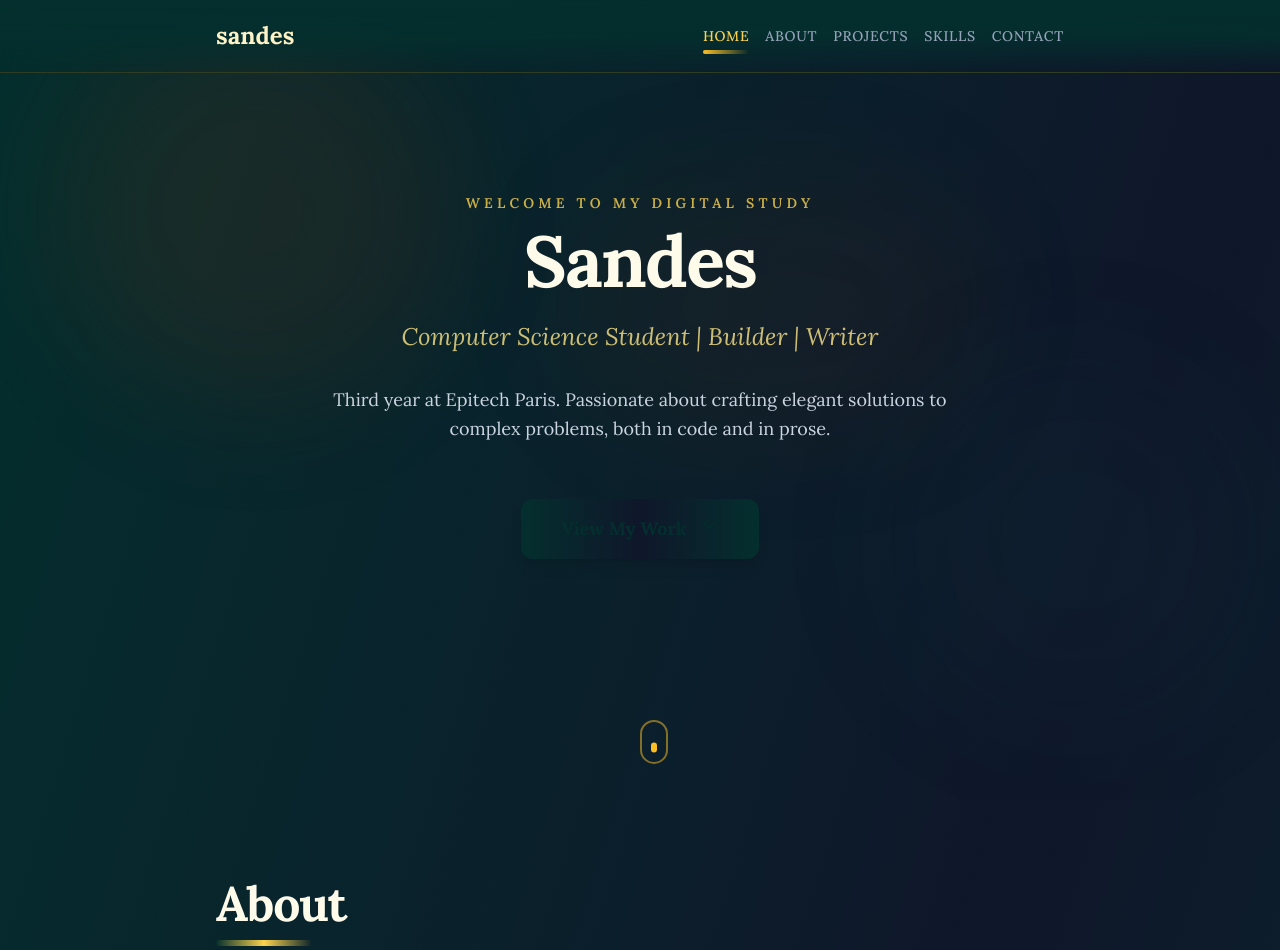
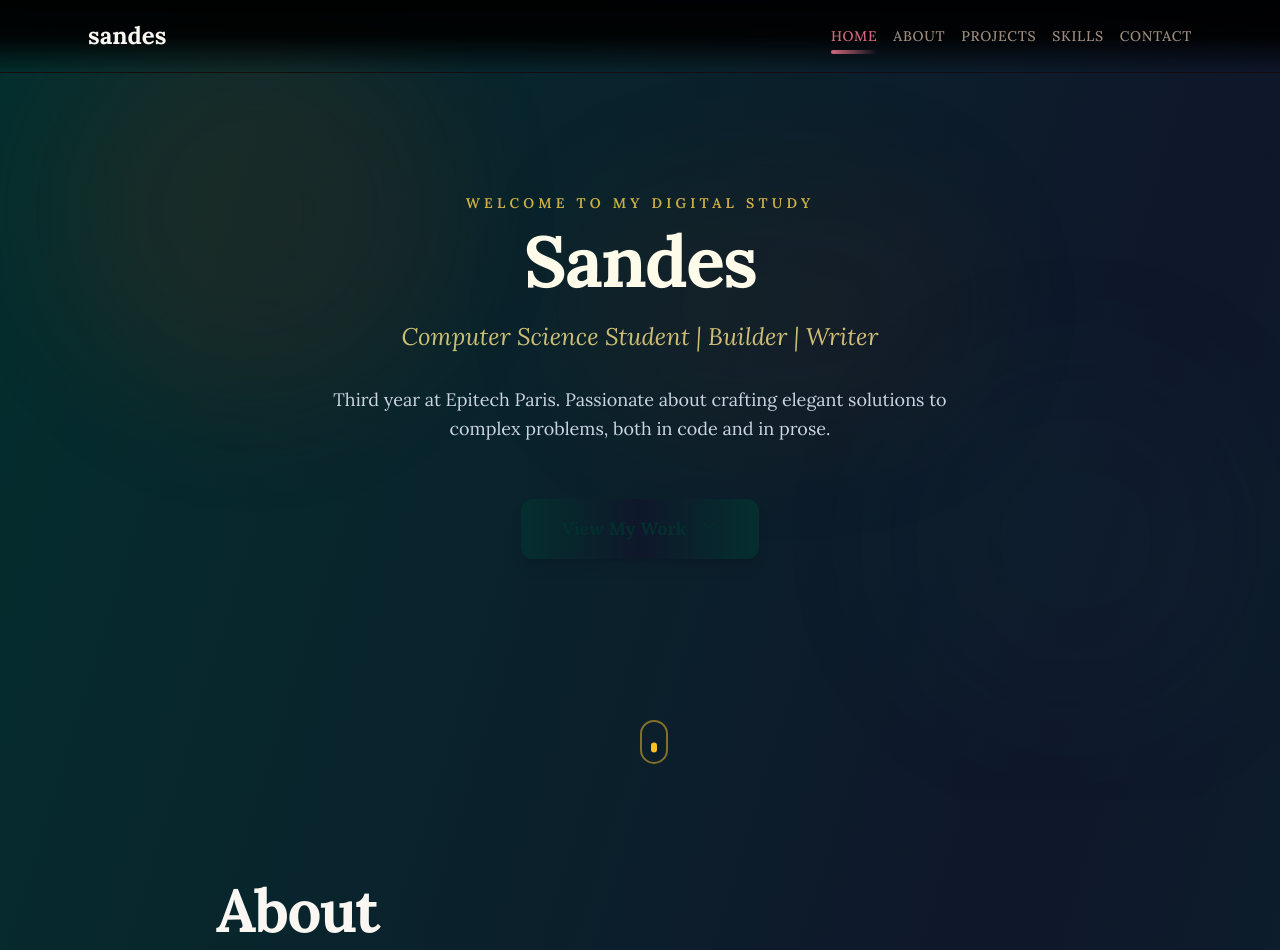
Before and after one commit to Landry-16/sandes.dev, a Next.js app: page / in a window 1280 px wide. Shown: the top 950 px of the page. Built offline with nearby package versions, Linux system fonts and the light colour scheme.

Commit message:
style: retheme Navigation, NavLink, and SectionHeading to Option 1
Nav bar and headings move to the noir/rose-mauve tokens (bg-black,
text-light, text-accent) and widen to max-w-6xl to match the spec's
layout.

```diff
--- a/components/Common/SectionHeading.jsx
+++ b/components/Common/SectionHeading.jsx
@@ -15,7 +15,7 @@
 'use client';
 
 import { motion } from 'framer-motion';
-import { titleVariants, itemVariants } from '@/lib/animations';
+import { titleVariants } from '@/lib/animations';
 
 export default function SectionHeading({ title, subtitle, className = '' }) {
   return (
@@ -26,16 +26,16 @@ export default function SectionHeading({ title, subtitle, className = '' }) {
       variants={titleVariants}
       className={className}
     >
-      <h2 className="text-4xl md:text-5xl font-bold text-amber-50 mb-3">
+      <h2 className="text-5xl md:text-6xl font-bold text-light mb-3">
         {title}
       </h2>
 
-      <div className="w-24 h-1.5 bg-gradient-to-r from-amber-accent via-amber-300 to-transparent rounded-full mb-6" />
+      <div className="w-24 h-1.5 bg-gradient-to-r from-accent to-transparent rounded-full mb-6" />
 
       {subtitle && (
-        <motion.p variants={itemVariants} className="text-lg text-amber-200/70 italic">
+        <p className="text-lg text-accent/70 italic font-serif">
           {subtitle}
-        </motion.p>
+        </p>
       )}
     </motion.div>
   );
--- a/components/Navigation/NavLink.jsx
+++ b/components/Navigation/NavLink.jsx
@@ -20,7 +20,7 @@ export default function NavLink({ item, isActive, onClick }) {
     <motion.button
       onClick={onClick}
       className={`text-sm font-medium uppercase tracking-wider transition-colors relative ${
-        isActive ? 'text-amber-300' : 'text-slate-400 hover:text-amber-200'
+        isActive ? 'text-accent' : 'text-textMuted hover:text-text'
       }`}
       whileHover={{ y: -2 }}
       whileTap={{ scale: 0.95 }}
@@ -31,7 +31,7 @@ export default function NavLink({ item, isActive, onClick }) {
       {isActive && (
         <motion.div
           layoutId="activeUnderline"
-          className="absolute -bottom-2 left-0 right-0 h-1 bg-gradient-to-r from-amber-400 to-transparent rounded-full"
+          className="absolute -bottom-2 left-0 right-0 h-1 bg-gradient-to-r from-accent to-transparent rounded-full"
           transition={{ duration: 0.3 }}
         />
       )}
--- a/components/Navigation/Navigation.jsx
+++ b/components/Navigation/Navigation.jsx
@@ -19,13 +19,13 @@ import NavLink from './NavLink';
 
 export default function Navigation({ activeSection = 'home', onNavigate }) {
   return (
-    <nav className="fixed top-0 left-0 right-0 z-50 bg-gradient-to-b from-teal-950/95 via-teal-950/90 to-transparent backdrop-blur-xl border-b border-amber-600/20">
-      <div className="max-w-4xl mx-auto px-6 py-5 flex justify-between items-center">
+    <nav className="fixed top-0 left-0 right-0 z-50 bg-gradient-to-b from-black/95 via-black/90 to-transparent backdrop-blur-xl border-b border-accent/10">
+      <div className="max-w-6xl mx-auto px-6 py-5 flex justify-between items-center">
         <motion.div
           initial={{ opacity: 0, x: -20 }}
           animate={{ opacity: 1, x: 0 }}
           transition={{ duration: 0.5 }}
-          className="text-2xl font-bold text-amber-100 font-serif"
+          className="text-2xl font-bold text-light font-serif"
         >
           sandes
         </motion.div>
```
